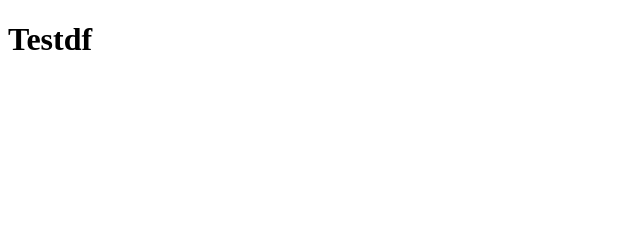
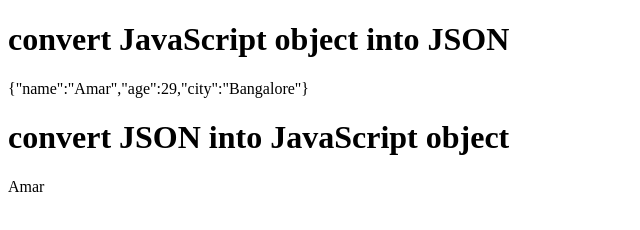
Before and after one commit to gajulamallikarjuna/aos-session, a plain HTML site: page index.html in a window 1280 px wide. Shown: the whole page, without its empty margins (0-640 px from the left). Drawn offline with Linux system fonts and the light colour scheme.

Commit message:
second commit

```diff
--- a/index.html
+++ b/index.html
@@ -5,12 +5,25 @@
 
 <body>
 <div id="wrapper">
-<h1>Testdf</h1>
+<h1>convert JavaScript object into JSON</h1>
+<div id="js-obj-json"></div>
+<h1>convert JSON into JavaScript object</h1>
+<div id="json-js-obj"></div>
 </div>
 </body>
 
 <script>
 
+//convert JavaScript object into JSON
+var myObj = { "name":"Amar", "age":29, "city":"Bangalore" };
+var myJSON = JSON.stringify(myObj);
+document.getElementById("js-obj-json").innerHTML = myJSON;
+
+//convert JSON into JavaScript object
+var myJSON = '{ "name":"Amar", "age":29, "city":"Bangalore" }';
+var myObj = JSON.parse(myJSON);
+document.getElementById("json-js-obj").innerHTML = myObj.name;
+
 </script>
 
 </html>
```
